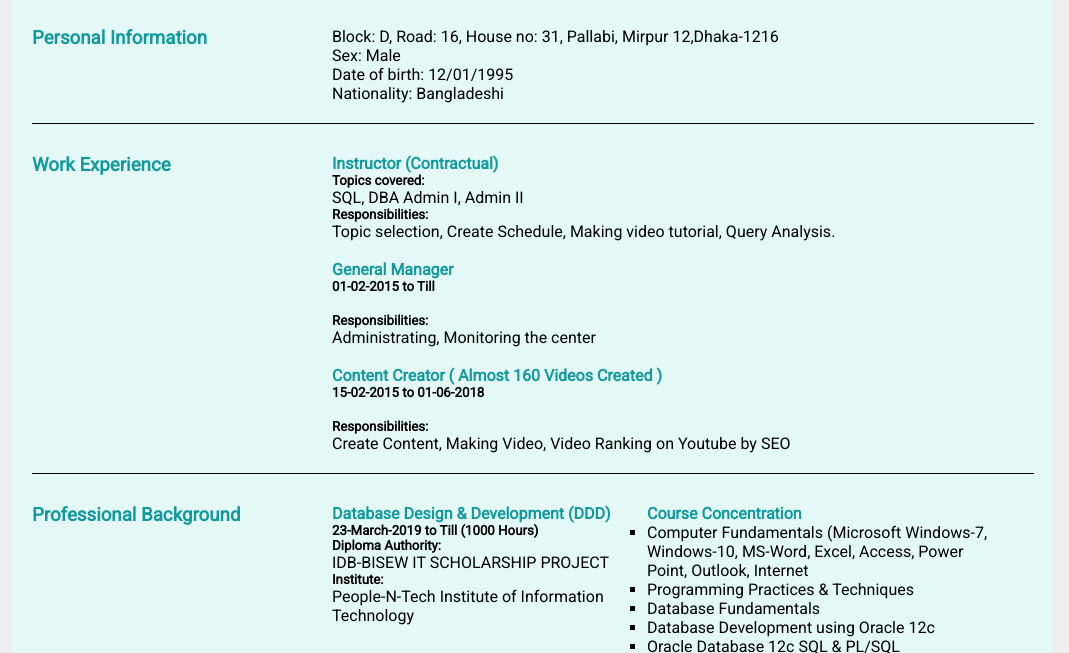
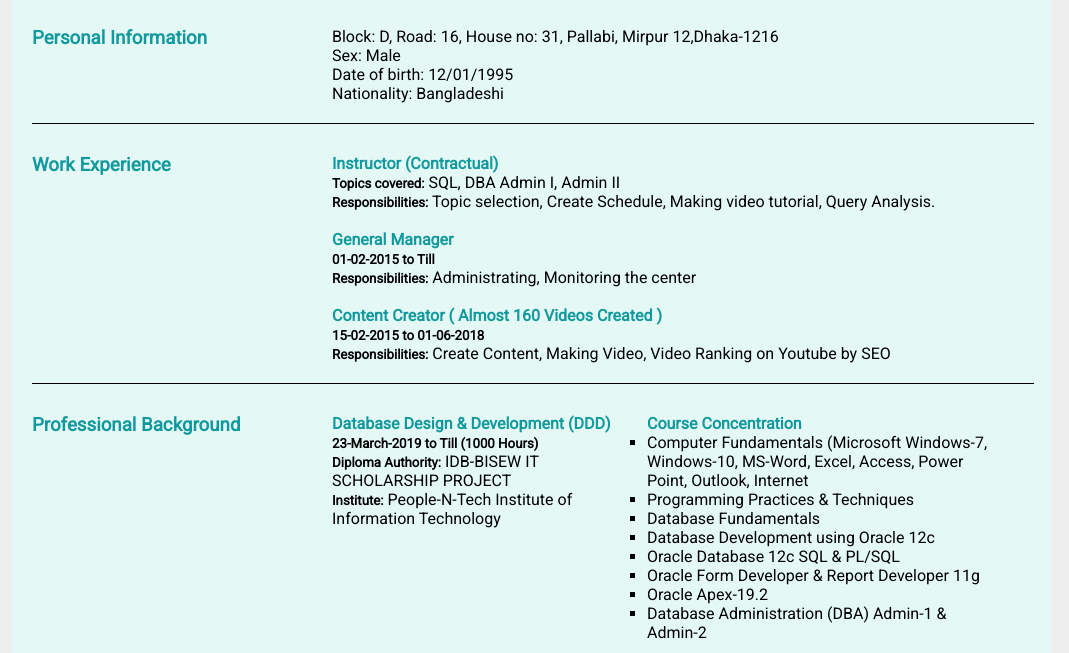
Before and after one commit to nurulislamraju/cv, a plain HTML site: page index.html in a window 1280 px wide. Shown: the part 172-825 px from the top of the page, without its empty margins (108-1177 px from the left). Drawn offline with Linux system fonts and the light colour scheme.

Commit message:
css file for cv

```diff
--- a/style.css
+++ b/style.css
@@ -28,6 +28,11 @@ padding: 30px;
 }
 h1, h2, h3, h4, h4{
     color: #11999e;
+}
+
+h5{
+    display: inline-block;
+
 }
 .header-contact{
     float: right;
```
